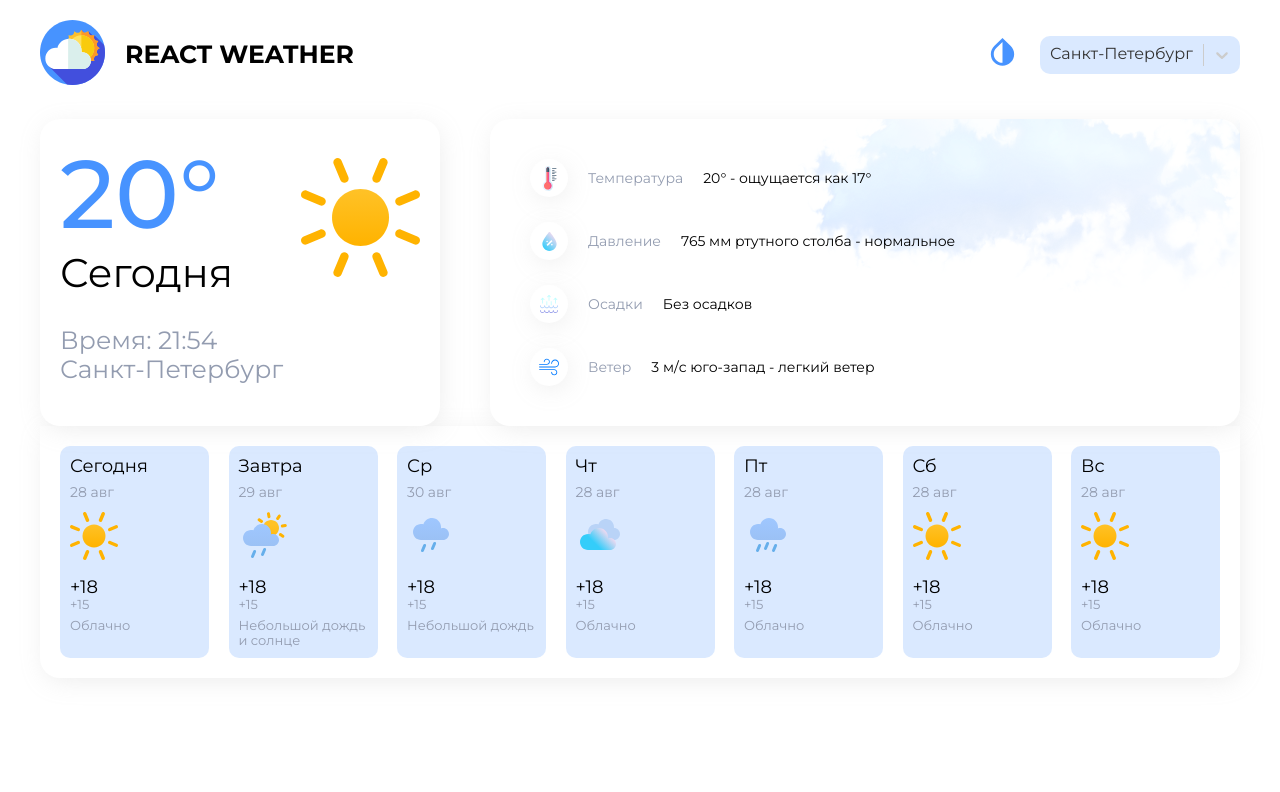
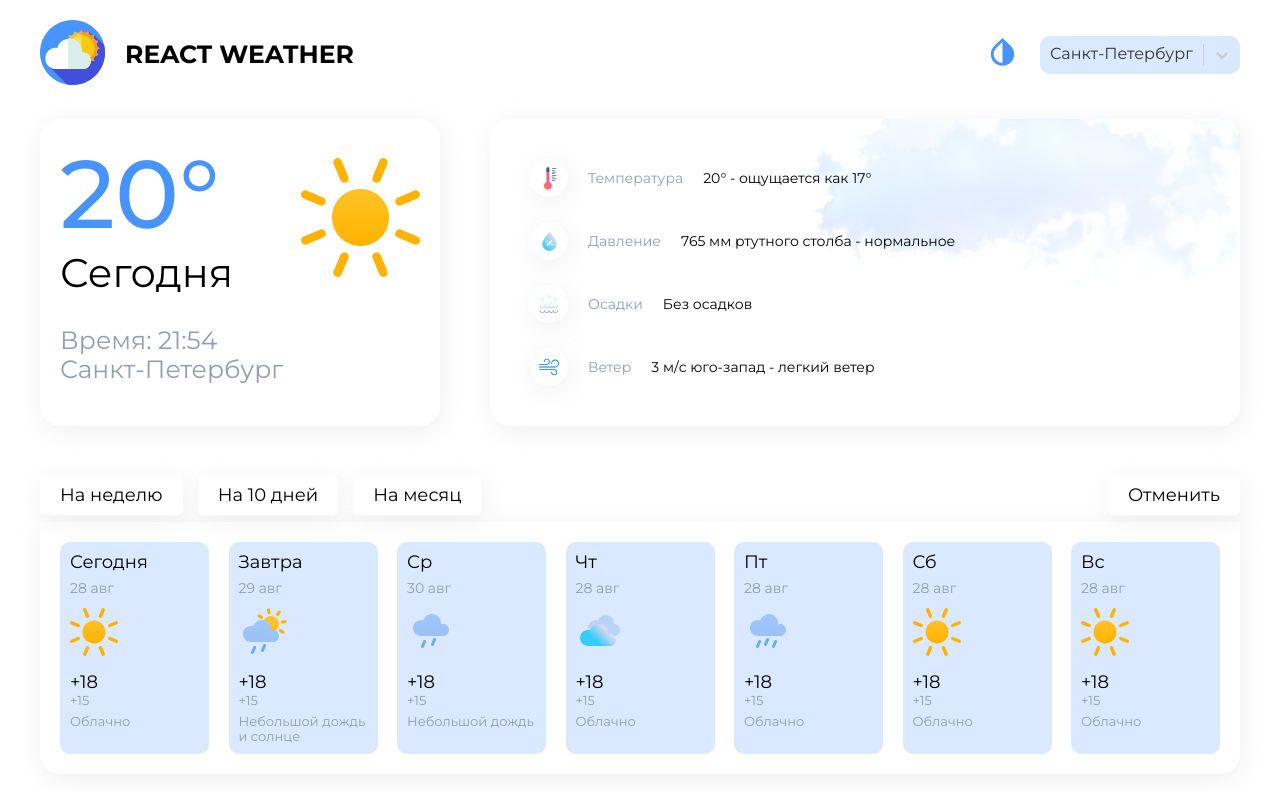
Before and after one commit to shumilina-polina/React-Weather, a React (Create React App) app: page / in a window 1280 px wide. Shown: the top 792 px of the page. Built offline with nearby package versions, Linux system fonts and the light colour scheme.

Commit message:
add: tabs

```diff
--- a/src/pages/Home/Home.module.scss
+++ b/src/pages/Home/Home.module.scss
@@ -4,4 +4,5 @@
 .wrapper {
   display: flex;
   justify-content: space-between;
+  margin-bottom: 50px;
 }
--- a/src/pages/Home/components/Days/Days.module.scss
+++ b/src/pages/Home/components/Days/Days.module.scss
@@ -58,3 +58,39 @@
     box-shadow: 0px 3px 20px rgba(147, 144, 144, 0.28);
   }
 }
+
+.tabs {
+  display: flex;
+  justify-content: space-between;
+  margin-bottom: 7px;
+}
+
+.cancel,
+.tab {
+  display: flex;
+  align-items: center;
+  justify-content: center;
+  box-shadow: 2px 5px 25px -3px rgba(180, 180, 180, 0.25);
+  border-radius: 5px;
+  padding: 9px 20px;
+  background-color: $lite-background;
+  margin-right: 15px;
+  color: $lite-color;
+  font-size: 18px;
+  cursor: pointer;
+}
+
+.cancel {
+  margin-right: 0;
+}
+
+.tabs__wrapper {
+  display: flex;
+}
+
+.tab {
+  &:active {
+    background: $primary-color;
+    color: #fff;
+  }
+}
--- a/src/pages/Home/components/Days/Days.tsx
+++ b/src/pages/Home/components/Days/Days.tsx
@@ -1,6 +1,7 @@
 import React from "react";
 import { Card } from "./Card";
 import s from "./Days.module.scss";
+import { Tabs } from "./Tabs";
 
 type Props = {};
 
@@ -74,10 +75,13 @@ export const Days = (props: Props) => {
   ];
 
   return (
-    <section className={s.days}>
-      {days.map((today: Day) => (
-        <Card today={today} key={today.day} />
-      ))}
-    </section>
+    <>
+      <Tabs />
+      <section className={s.days}>
+        {days.map((today: Day) => (
+          <Card today={today} key={today.day} />
+        ))}
+      </section>
+    </>
   );
 };
--- a/src/pages/Home/components/Days/Tabs.tsx
+++ b/src/pages/Home/components/Days/Tabs.tsx
@@ -3,6 +3,33 @@ import s from "./Days.module.scss";
 
 type Props = {};
 
+type Tab = {
+  value: string;
+};
+
 export const Tabs = (props: Props) => {
-  return <div className={s.tabs}></div>;
+  const tabs: Tab[] = [
+    {
+      value: "На неделю",
+    },
+    {
+      value: "На 10 дней",
+    },
+    {
+      value: "На месяц",
+    },
+  ];
+
+  return (
+    <div className={s.tabs}>
+      <div className={s.tabs__wrapper}>
+        {tabs.map((tab: Tab) => (
+          <div className={s.tab} key={tab.value}>
+            {tab.value}
+          </div>
+        ))}
+      </div>
+      <div className={s.cancel}>Отменить</div>
+    </div>
+  );
 };
```
